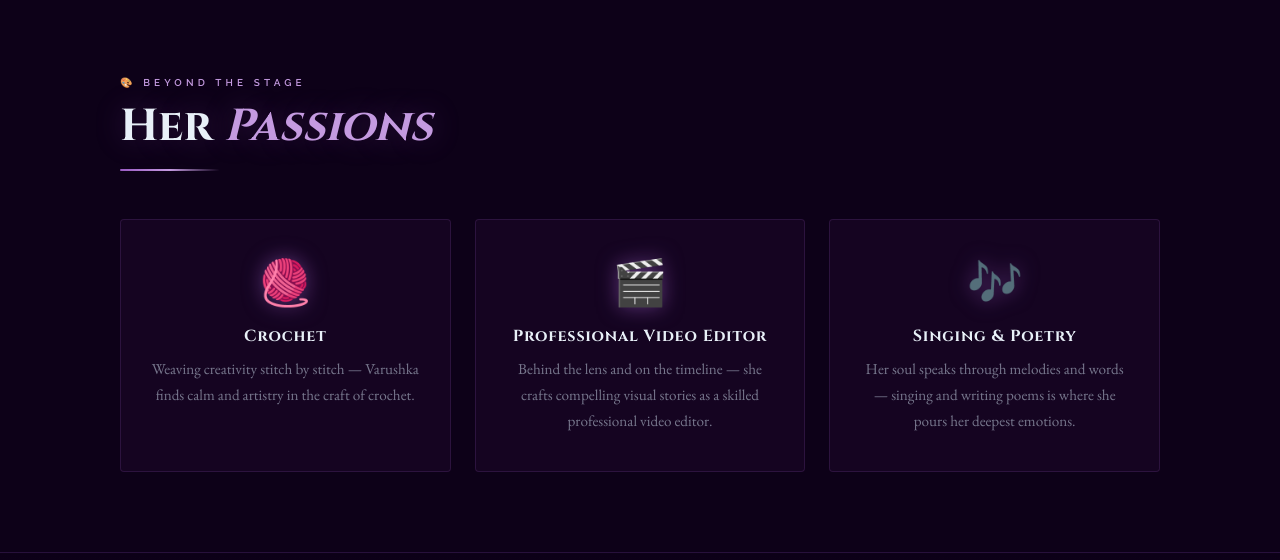
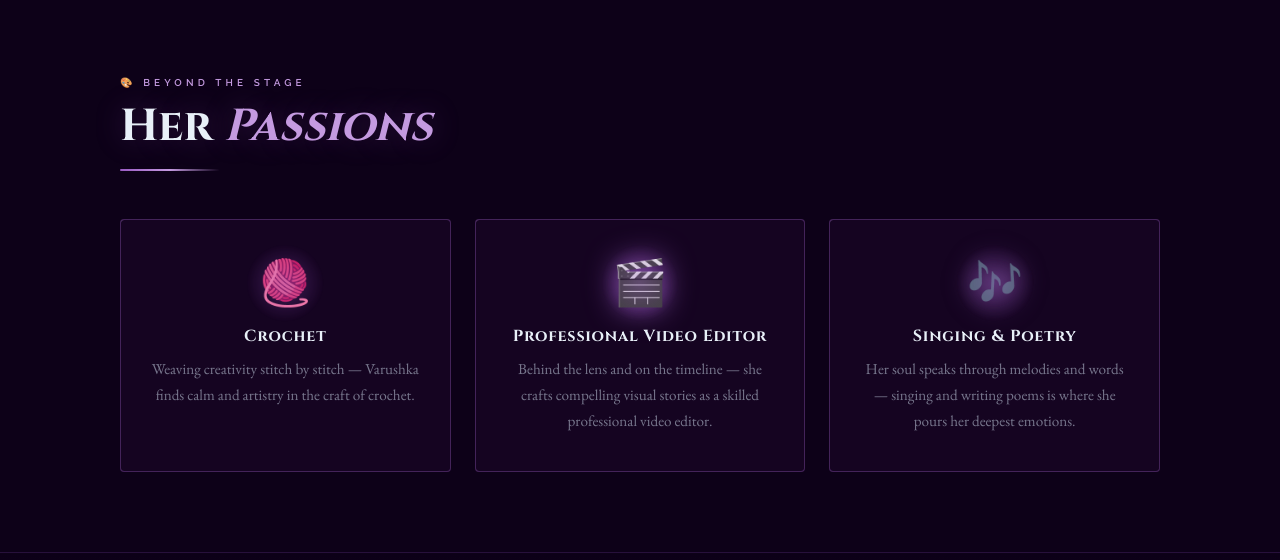
Before and after one commit to codecreative6-cell/Varushka_Rajgadkar, a plain HTML site: page index.html in a window 1280 px wide. Shown: the part 3953-4513 px from the top of the page. Drawn offline with nearby package versions, Linux system fonts and the light colour scheme; animation ran at ten frames a second; a script that the page names is missing; a web font is replaced by a local one.

Commit message:
Add files via upload

```diff
--- a/index.html
+++ b/index.html
@@ -179,12 +179,12 @@
         <h2 class="section-title">Her <em>Passions</em></h2>
         <div class="hobbies-grid">
             <div class="hobby-card">
-                <div class="hobby-icon">🧶</div>
+                <div class="hobby-icon hobby-icon--crochet">🧶</div>
                 <h3 class="hobby-title">Crochet</h3>
                 <p class="hobby-desc">Weaving creativity stitch by stitch — Varushka finds calm and artistry in the craft of crochet.</p>
             </div>
             <div class="hobby-card">
-                <div class="hobby-icon">🎬</div>
+                <div class="hobby-icon hobby-icon--video">🎬</div>
                 <h3 class="hobby-title">Professional Video Editor</h3>
                 <p class="hobby-desc">Behind the lens and on the timeline — she crafts compelling visual stories as a skilled professional video editor.</p>
             </div>
--- a/style.css
+++ b/style.css
@@ -1383,14 +1383,74 @@ footer.visible {
 }
 
 .hobby-card {
+    position: relative;
     background: rgba(123, 63, 160, 0.07);
-    border: 1px solid rgba(155, 92, 196, 0.18);
+    border: 1px solid rgba(155, 92, 196, 0.35);
     border-radius: 4px;
     padding: 36px 28px;
     text-align: center;
-    transition: border-color 0.4s, box-shadow 0.4s, transform 0.4s;
+    transition: border-color 0.4s, box-shadow 0.4s, transform 0.4s, background 0.4s;
     opacity: 0;
     transform: translateY(30px);
+    overflow: hidden;
+}
+
+/* Animated glowing border pulse */
+.hobby-card::before {
+    content: '';
+    position: absolute;
+    inset: -1px;
+    border-radius: 4px;
+    background: linear-gradient(135deg,
+        rgba(155, 92, 196, 0) 0%,
+        rgba(155, 92, 196, 0.6) 40%,
+        rgba(196, 154, 224, 0.8) 50%,
+        rgba(155, 92, 196, 0.6) 60%,
+        rgba(155, 92, 196, 0) 100%
+    );
+    background-size: 300% 300%;
+    opacity: 0;
+    z-index: 0;
+    animation: hobbyBorderGlow 4s ease-in-out infinite;
+    mask: linear-gradient(#fff 0 0) content-box, linear-gradient(#fff 0 0);
+    -webkit-mask: linear-gradient(#fff 0 0) content-box, linear-gradient(#fff 0 0);
+    mask-composite: exclude;
+    -webkit-mask-composite: xor;
+    padding: 1px;
+    pointer-events: none;
+}
+
+@keyframes hobbyBorderGlow {
+    0%, 100% {
+        background-position: 0% 50%;
+        opacity: 0.35;
+    }
+    50% {
+        background-position: 100% 50%;
+        opacity: 0.85;
+    }
+}
+
+/* Radial glow orb behind content */
+.hobby-card::after {
+    content: '';
+    position: absolute;
+    bottom: -60px;
+    left: 50%;
+    transform: translateX(-50%);
+    width: 180px;
+    height: 180px;
+    border-radius: 50%;
+    background: radial-gradient(circle, rgba(123, 63, 160, 0.2) 0%, transparent 70%);
+    pointer-events: none;
+    z-index: 0;
+    opacity: 0;
+    transition: opacity 0.5s ease, transform 0.5s ease;
+}
+
+.hobby-card > * {
+    position: relative;
+    z-index: 1;
 }
 
 .hobby-card.visible {
@@ -1398,17 +1458,76 @@ footer.visible {
     transform: translateY(0);
 }
 
+/* On hover: vivid glow border + lift + orb rises */
 .hobby-card:hover {
-    border-color: rgba(155, 92, 196, 0.45);
-    box-shadow: 0 0 40px rgba(123, 63, 160, 0.2);
-    transform: translateY(-4px);
+    border-color: rgba(155, 92, 196, 0.0);
+    background: rgba(123, 63, 160, 0.14);
+    box-shadow:
+        0 0 28px rgba(155, 92, 196, 0.3),
+        0 0 60px rgba(123, 63, 160, 0.15),
+        inset 0 0 20px rgba(155, 92, 196, 0.06);
+    transform: translateY(-6px) scale(1.02);
+}
+
+.hobby-card:hover::after {
+    opacity: 1;
+    transform: translateX(-50%) translateY(-20px);
+}
+
+.hobby-card:hover .hobby-icon {
+    filter: drop-shadow(0 0 28px rgba(196, 154, 224, 1)) drop-shadow(0 0 8px rgba(155, 92, 196, 0.8));
+    transform: scale(1.18) translateY(-4px);
 }
 
 .hobby-icon {
     font-size: 2.8rem;
     margin-bottom: 16px;
     display: block;
+    position: relative;
     filter: drop-shadow(0 0 10px rgba(155,92,196,0.5));
+    transition: filter 0.4s ease, transform 0.4s cubic-bezier(0.34, 1.56, 0.64, 1);
+    animation: hobbyIconGlow 3s ease-in-out infinite;
+}
+
+/* Glowing orb behind the emoji */
+.hobby-icon::before {
+    content: '';
+    position: absolute;
+    top: 50%;
+    left: 50%;
+    transform: translate(-50%, -50%) scale(1);
+    width: 70px;
+    height: 70px;
+    border-radius: 50%;
+    background: radial-gradient(circle,
+        rgba(155, 92, 196, 0.55) 0%,
+        rgba(123, 63, 160, 0.30) 40%,
+        transparent 70%
+    );
+    animation: emojiInnerGlow 3s ease-in-out infinite;
+    pointer-events: none;
+    z-index: 0;
+}
+
+.hobby-icon img.emoji {
+    position: relative;
+    z-index: 1;
+}
+
+@keyframes emojiInnerGlow {
+    0%, 100% {
+        transform: translate(-50%, -50%) scale(1);
+        opacity: 0.55;
+    }
+    50% {
+        transform: translate(-50%, -50%) scale(1.7);
+        opacity: 1;
+    }
+}
+
+@keyframes hobbyIconGlow {
+    0%, 100% { filter: drop-shadow(0 0 8px rgba(155, 92, 196, 0.45)); }
+    50%       { filter: drop-shadow(0 0 22px rgba(196, 154, 224, 0.9)); }
 }
 
 .hobby-title {
@@ -1427,6 +1546,29 @@ footer.visible {
     line-height: 1.7;
 }
 
+/* ── PINK YARN BALL (no glow) ── */
+.hobby-icon--crochet {
+    filter: none !important;
+}
+
+.hobby-icon--crochet img.emoji {
+    filter:
+        sepia(1)
+        saturate(5)
+        hue-rotate(285deg)
+        brightness(1.1);
+}
+
+/* ── VIDEO EDITING EMOJI FIX ── */
+/* Twemoji renders the 🎬 as a flat SVG; apply a vivid cinematic tint */
+.hobby-icon--video {
+    filter: drop-shadow(0 0 14px rgba(155, 92, 196, 0.85)) !important;
+}
+
+.hobby-icon--video img.emoji {
+    filter: grayscale(1) brightness(1.15);
+}
+
 @media (max-width: 480px) {
     .hero {
         padding: 80px 16px 80px;
```
